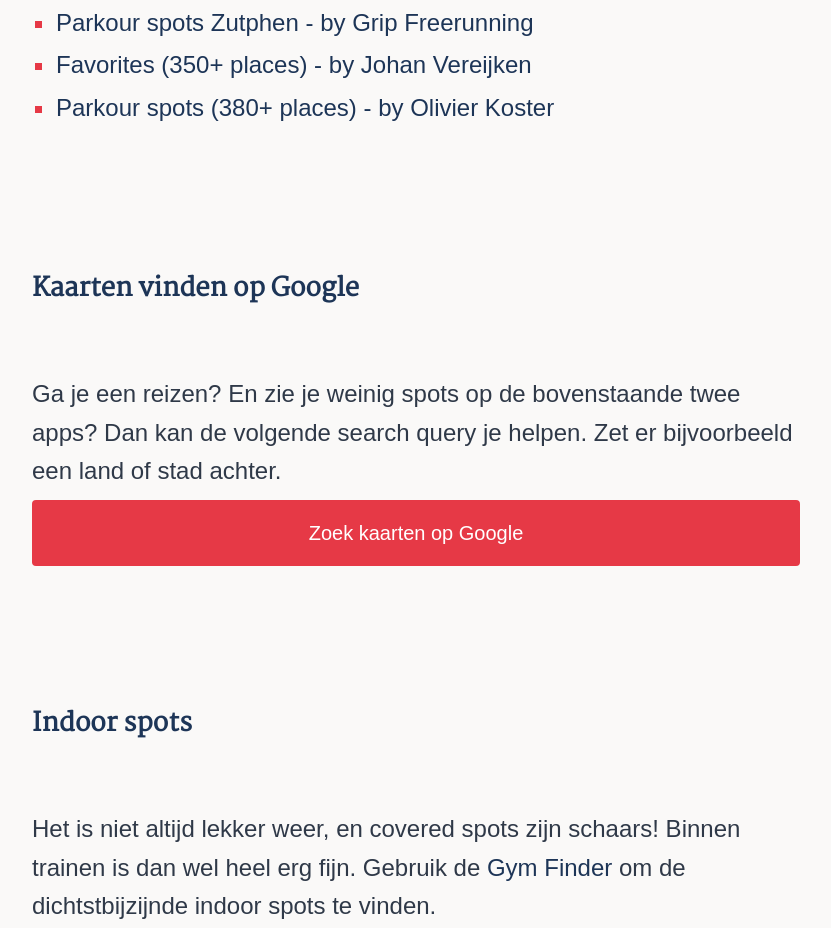
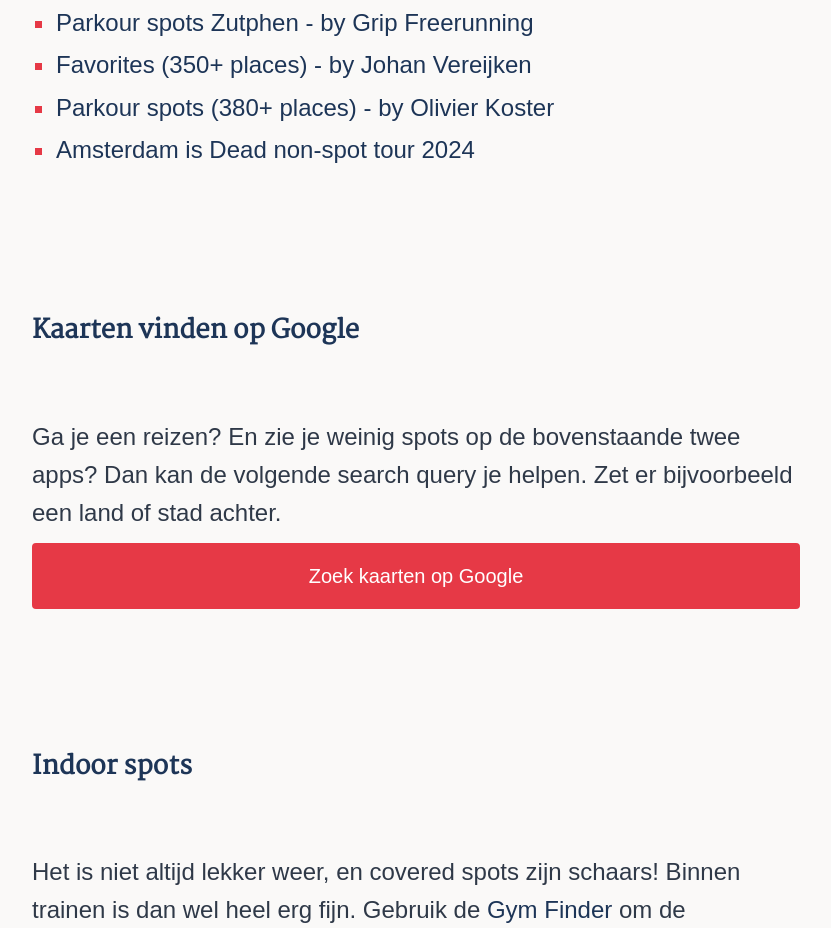
Before and after one commit to m-a-x-s-e-e-l-i-g/pkfr-nl, a SvelteKit app: page /spots in a window 1280 px wide. Shown: the part 2740-3668 px from the top of the page, without its empty margins (224-1055 px from the left). Built offline with nearby package versions, Linux system fonts and the light colour scheme; a web font is replaced by a local one.

Commit message:
Added Amsterdam is Dead non-spots list

```diff
--- a/src/routes/spots/+page.svelte
+++ b/src/routes/spots/+page.svelte
@@ -97,6 +97,7 @@
 			<li><a href="https://goo.gl/maps/oTGv3nYKfbD8XPbYA" target="_blank" rel="noreferrer">Parkour spots Zutphen - by Grip Freerunning</a></li>
 			<li><a href="https://goo.gl/maps/AbnzZDiUjxiy1YDK7" target="_blank" rel="noreferrer">Favorites (350+ places) - by Johan Vereijken</a></li>
 			<li><a href="https://goo.gl/maps/khFcMNSZaQBrBuLx5" target="_blank" rel="noreferrer">Parkour spots (380+ places) - by Olivier Koster</a></li>
+			<li><a href="https://maps.app.goo.gl/UKweDgNVvEpJQakSA" target="_blank" rel="noreferrer">Amsterdam is Dead non-spot tour 2024</a></li>
 		</ul>
 	</article>
 </div>
```
